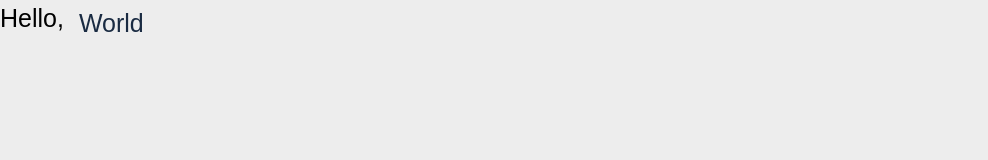
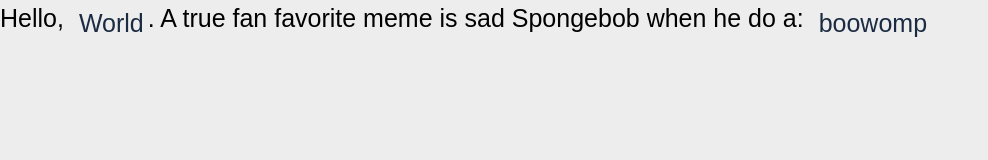
Before and after one commit to SilkyTable2/inline-audio, a website with bundled scripts: page index.html in a window 1280 px wide. Shown: the whole page, without its empty margins (0-988 px from the left). Built offline with nearby package versions, Linux system fonts and the light colour scheme.

Commit message:
added a second implementation to better show usage.

```diff
--- a/index.html
+++ b/index.html
@@ -23,7 +23,7 @@
 </head>
 
 <body>
-  Hello, <inline-audio source="../assets/helloworld.mp3">World</inline-audio>
+  Hello, <inline-audio source="../assets/helloworld.mp3">World</inline-audio>. A true fan favorite meme is sad Spongebob when he do a: <inline-audio source="../assets/boowomp.mp3">boowomp</inline-audio>
   <script type="module" src="./src/inline-audio.js"></script>
 </body>
 
```
Also changed, not shown: 1 other file.
